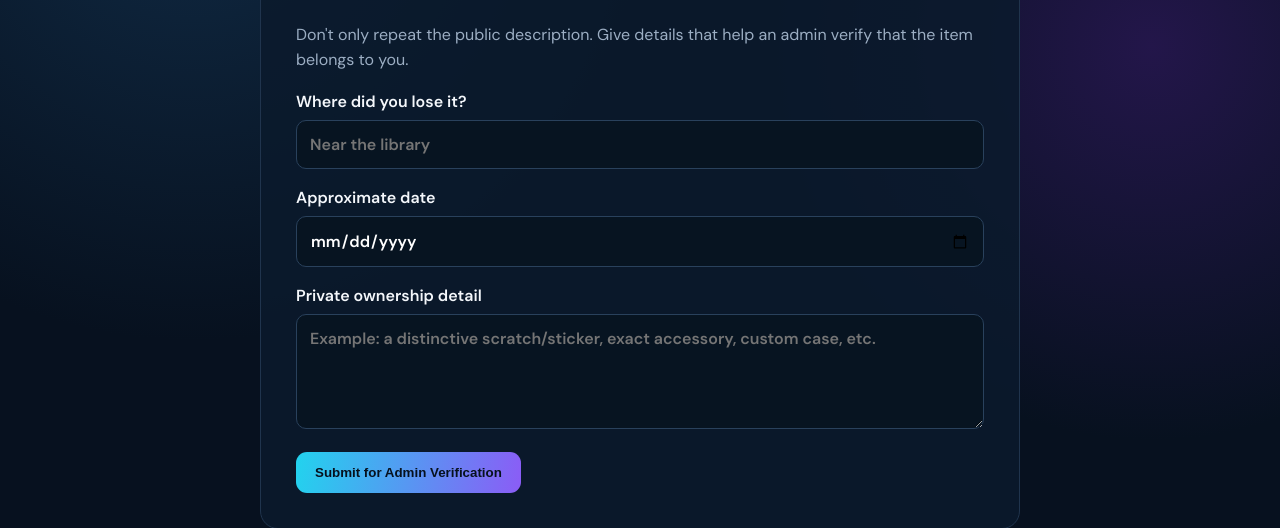
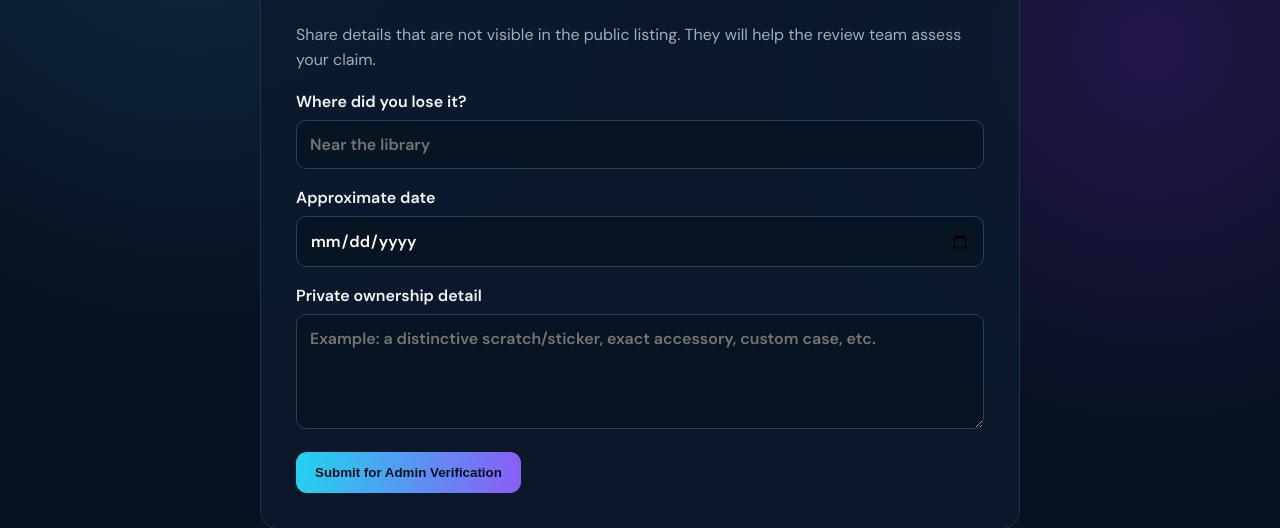
Before and after one commit to prixcejeswani30/FindBack-AI, a Flask app: template templates/claim.html in a window 1280 px wide. Shown: the part 224-752 px from the top of the page. Run offline with Flask 3, Linux system fonts and the light colour scheme; the template is opened without the code that fills it, so the values that code supplies are empty.

Commit message:
Polish claim page copy

```diff
--- a/templates/claim.html
+++ b/templates/claim.html
@@ -3,7 +3,7 @@
 <div class="form-card">
   <div class="pill">OWNERSHIP VERIFICATION</div>
   <h1>Claim: {{ item.title }}</h1>
-  <p class="muted">Don't only repeat the public description. Give details that help an admin verify that the item belongs to you.</p>
+  <p class="muted">Share details that are not visible in the public listing. They will help the review team assess your claim.</p>
   <form method="post">
     <input type="hidden" name="item_description" value="{{ item.description }}">
     <label>Where did you lose it?<input name="lost_location" required placeholder="Near the library"></label>
```
